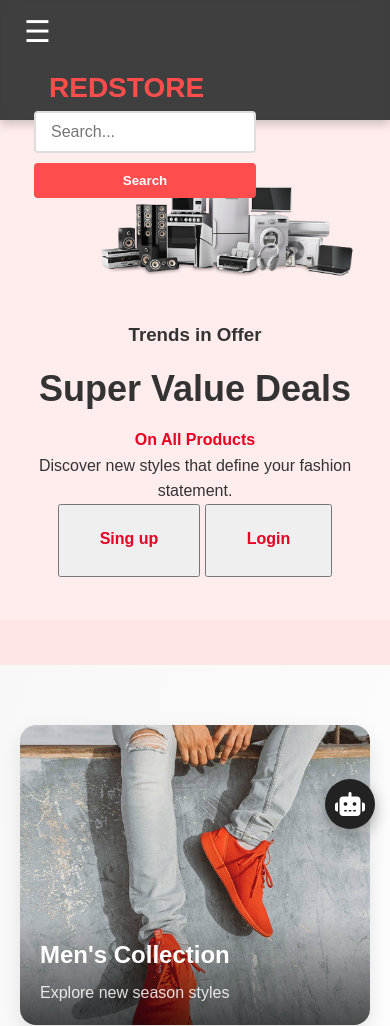
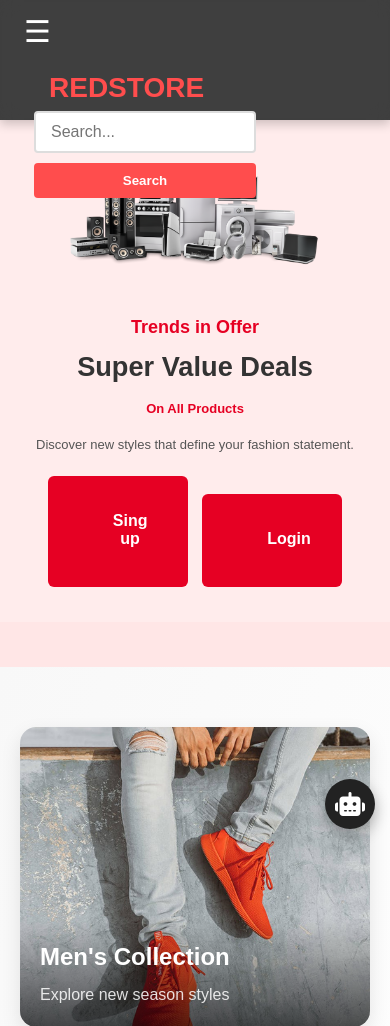
Before and after one commit to GorNarendrasinh/E-commerce-Website, a Flask app: page / in a window 390 px wide; the page is wider, and only the part inside the window is pictured. Shown: the top 1026 px of that part. Run offline with Flask 3, Linux system fonts and the light colour scheme; some libraries are stand-ins or nearby versions.

Commit message:
Update style.css

```diff
--- a/static/css/style.css
+++ b/static/css/style.css
@@ -209,24 +209,39 @@ a {
 
 
 
-/* Hero */
+/* ================= HERO SECTION ================= */
+
 .hero {
   display: flex;
   align-items: center;
   justify-content: space-between;
-  padding: 40px 30px;
+  gap: 40px;
+  padding: 60px 5%;
   background: #ffecec;
-  flex-wrap: wrap;
+  min-height: 80vh;
 }
 
 .hero-content {
   flex: 1;
-  max-width: 500px;
+  max-width: 550px;
+}
+
+.hero-content h3 {
+  color: #e60023;
+  font-size: 20px;
+  margin-bottom: 10px;
 }
 
 .hero-content h1 {
-  font-size: 36px;
-  margin: 10px 0;
+  font-size: 3rem;
+  margin-bottom: 15px;
+  line-height: 1.2;
+}
+
+.hero-content p {
+  margin-bottom: 15px;
+  color: #555;
+  line-height: 1.6;
 }
 
 .hero-content a {
@@ -235,53 +250,99 @@ a {
   font-weight: bold;
 }
 
+.hero-content button {
+  padding: 12px 25px;
+  border: none;
+  background: #e60023;
+  border-radius: 6px;
+  margin-right: 10px;
+  cursor: pointer;
+  transition: 0.3s;
+}
+
+.hero-content button:hover {
+  transform: translateY(-3px);
+}
+
+.hero-content .btn {
+  color: white;
+}
+
 .hero-image {
-
   flex: 1;
-  text-align: right;
+  text-align: center;
 }
 
 .hero-image img {
-  max-width: 80%;
+  width: 100%;
+  max-width: 550px;
   height: auto;
+  object-fit: contain;
 }
 
-/* Media Queries */
+/* ================= MOBILE ================= */
+
 @media (max-width: 768px) {
-  .nav-links {
-    flex-direction: column;
-    background-color: #fff;
-    position: absolute;
-    top: 70px;
-    right: 0;
-    width: 150px;
-    padding: 10px 0;
-    display: none;
-  }
-
-  .nav-links.active {
-    display: flex;
-  }
-
-  .menu-toggle {
-    display: block;
-  }
 
   .hero {
     flex-direction: column-reverse;
     text-align: center;
+    padding: 40px 20px;
+    gap: 25px;
+    min-height: auto;
   }
 
   .hero-content {
     max-width: 100%;
-    margin-top: 20px;
+  }
+
+  .hero-content h1 {
+    font-size: 2rem;
+  }
+
+  .hero-content h3 {
+    font-size: 18px;
+  }
+
+  .hero-content p {
+    font-size: 14px;
+  }
+
+  .hero-content button {
+    width: 140px;
+    margin: 5px;
   }
 
   .hero-image {
-    text-align: center;
+    width: 100%;
+  }
+
+  .hero-image img {
+    width: 90%;
+    max-width: 320px;
   }
 }
 
+/* ================= SMALL MOBILE ================= */
+
+@media (max-width: 480px) {
+
+  .hero {
+    padding: 30px 15px;
+  }
+
+  .hero-content h1 {
+    font-size: 1.7rem;
+  }
+
+  .hero-content p {
+    font-size: 13px;
+  }
+
+  .hero-image img {
+    max-width: 260px;
+  }
+}
 /* Categories Section */
 .categories-section {
   padding: 60px 20px;
```
